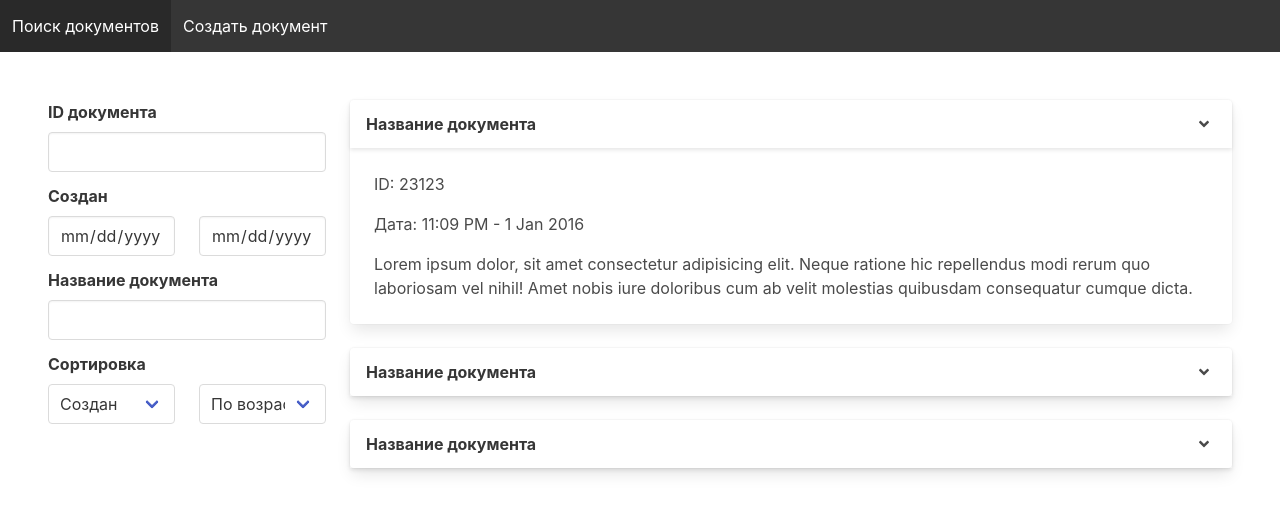
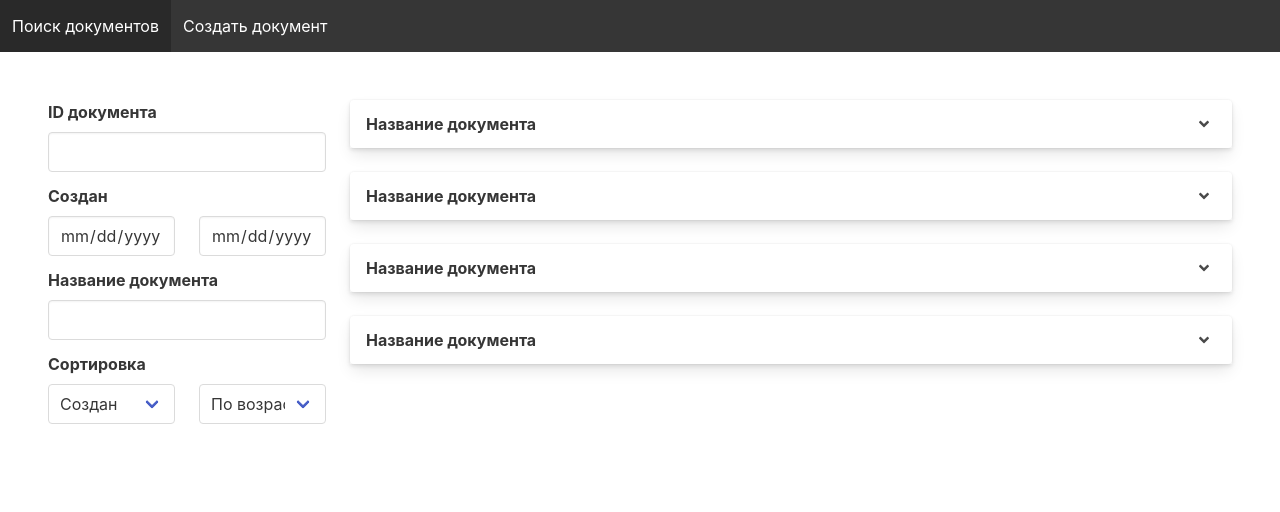
Before and after one commit to mikhailsidorov/document-search, a React (Create React App) app in the folder frontend/: page /documents in a window 1280 px wide. Shown: the top 512 px of the page. Built offline with nearby package versions, Linux system fonts and the light colour scheme.

Commit message:
Extract Document

```diff
--- /dev/null
+++ b/frontend/src/components/Document/Document.module.scss
@@ -0,0 +1,10 @@
+.document {
+  cursor: pointer;
+}
+
+.openButtonIcon {
+  transition: transform .3s;
+  &:global(.rotated) {
+    transform: rotate(180deg);
+  }
+}
--- /dev/null
+++ b/frontend/src/components/Document/index.tsx
@@ -0,0 +1,69 @@
+import { FC, useState, MouseEvent, KeyboardEvent } from 'react';
+import { FontAwesomeIcon } from '@fortawesome/react-fontawesome';
+import { faAngleDown } from '@fortawesome/free-solid-svg-icons';
+import cx from 'classnames';
+
+import styles from './Document.module.scss';
+
+export interface DocumentProps {
+  id: string;
+  name: string;
+  date: string;
+  description?: string;
+}
+
+export const Document: FC<DocumentProps> = ({ id, name, date, description }) => {
+  const [opened, setOpened] = useState(false);
+
+  const handleOpenButtonClick = (event: MouseEvent) => {
+    setOpened(!opened);
+  };
+
+  const handleOpenButtonKeyDown = (event: KeyboardEvent) => {
+    const keyCodes = [13, 32];
+    if (keyCodes.includes(event.keyCode)) {
+      setOpened(!opened);
+    }
+  };
+
+  const documentClassNames = cx(['block', styles.document]);
+
+  const cardContentClassNames = cx({
+    'card-content': true,
+    'is-hidden': !opened,
+  });
+
+  const iconClassNames = cx({
+    icon: true,
+    rotated: opened,
+    [styles.openButtonIcon]: true,
+  });
+
+  return (
+    <div className={documentClassNames}>
+      <div className="card is-fullwidth">
+        <header
+          className="card-header"
+          role="button"
+          tabIndex={0}
+          onKeyDown={handleOpenButtonKeyDown}
+          onClick={handleOpenButtonClick}
+        >
+          <p className="card-header-title">{name}</p>
+          <div className="card-header-icon" aria-label="more options">
+            <span className={iconClassNames}>
+              <FontAwesomeIcon icon={faAngleDown} aria-hidden="true" />
+            </span>
+          </div>
+        </header>
+        <div className={cardContentClassNames}>
+          <div className="content">
+            <p>ID: {id}</p>
+            <p>Дата: {date}</p>
+            <p>{description}</p>
+          </div>
+        </div>
+      </div>
+    </div>
+  );
+};
--- a/frontend/src/pages/DocumentSearchPage.tsx
+++ b/frontend/src/pages/DocumentSearchPage.tsx
@@ -1,6 +1,6 @@
 import { FC } from 'react';
-import { FontAwesomeIcon } from '@fortawesome/react-fontawesome';
-import { faAngleDown } from '@fortawesome/free-solid-svg-icons';
+
+import { Document } from '../components/Document';
 
 export interface DocumentSearchPageProps {}
 
@@ -58,83 +58,30 @@ export const DocumentSearchPage: FC<DocumentSearchPageProps> = () => {
         </div>
       </form>
       <div className="column">
-        <div className="block">
-          <div className="card is-fullwidth">
-            <header className="card-header">
-              <p className="card-header-title">Название документа</p>
-              <a href="/" className="card-header-icon" aria-label="more options">
-                <span className="icon">
-                  <FontAwesomeIcon icon={faAngleDown} aria-hidden="true" />
-                </span>
-              </a>
-            </header>
-            <div className="card-content">
-              <div className="content">
-                <p>ID: 23123</p>
-                <p>
-                  Дата: <time dateTime="2016-1-1">11:09 PM - 1 Jan 2016</time>
-                </p>
-                <p>
-                  Lorem ipsum dolor, sit amet consectetur adipisicing elit. Neque ratione hic repellendus modi rerum quo
-                  laboriosam vel nihil! Amet nobis iure doloribus cum ab velit molestias quibusdam consequatur cumque
-                  dicta.
-                </p>
-              </div>
-            </div>
-          </div>
-        </div>
-
-        <div className="block">
-          <div className="card is-fullwidth">
-            <header className="card-header">
-              <p className="card-header-title">Название документа</p>
-              <a href="/" className="card-header-icon" aria-label="more options">
-                <span className="icon">
-                  <FontAwesomeIcon icon={faAngleDown} aria-hidden="true" />
-                </span>
-              </a>
-            </header>
-            <div className="card-content is-hidden">
-              <div className="content">
-                <p>ID: 23123</p>
-                <p>
-                  Дата: <time dateTime="2016-1-1">11:09 PM - 1 Jan 2016</time>
-                </p>
-                <p>
-                  Lorem ipsum dolor, sit amet consectetur adipisicing elit. Neque ratione hic repellendus modi rerum quo
-                  laboriosam vel nihil! Amet nobis iure doloribus cum ab velit molestias quibusdam consequatur cumque
-                  dicta.
-                </p>
-              </div>
-            </div>
-          </div>
-        </div>
-
-        <div className="block">
-          <div className="card is-fullwidth">
-            <header className="card-header">
-              <p className="card-header-title">Название документа</p>
-              <a href="/" className="card-header-icon" aria-label="more options">
-                <span className="icon">
-                  <FontAwesomeIcon icon={faAngleDown} aria-hidden="true" />
-                </span>
-              </a>
-            </header>
-            <div className="card-content is-hidden">
-              <div className="content">
-                <p>ID: 23123</p>
-                <p>
-                  Дата: <time dateTime="2016-1-1">11:09 PM - 1 Jan 2016</time>
-                </p>
-                <p>
-                  Lorem ipsum dolor, sit amet consectetur adipisicing elit. Neque ratione hic repellendus modi rerum quo
-                  laboriosam vel nihil! Amet nobis iure doloribus cum ab velit molestias quibusdam consequatur cumque
-                  dicta.
-                </p>
-              </div>
-            </div>
-          </div>
-        </div>
+        <Document
+          name="Название документа"
+          id="123"
+          description="Lorem ipsum dolor, sit amet consectetur adipisicing elit. Neque ratione hic repellendus modi quo vel nihil! Amet nobis iure doloribus cum ab velit molestias quibusdam consequatur cumque dicta."
+          date="21.01.2020"
+        />
+        <Document
+          name="Название документа"
+          id="123"
+          description="Lorem ipsum dolor, sit amet consectetur adipisicing elit. Neque ratione hic repellendus modi quo vel nihil! Amet nobis iure doloribus cum ab velit molestias quibusdam consequatur cumque dicta."
+          date="21.01.2020"
+        />
+        <Document
+          name="Название документа"
+          id="123"
+          description="Lorem ipsum dolor, sit amet consectetur adipisicing elit. Neque ratione hic repellendus modi quo vel nihil! Amet nobis iure doloribus cum ab velit molestias quibusdam consequatur cumque dicta."
+          date="21.01.2020"
+        />
+        <Document
+          name="Название документа"
+          id="123"
+          description="Lorem ipsum dolor, sit amet consectetur adipisicing elit. Neque ratione hic repellendus modi quo vel nihil! Amet nobis iure doloribus cum ab velit molestias quibusdam consequatur cumque dicta."
+          date="21.01.2020"
+        />
       </div>
     </div>
   );
```
